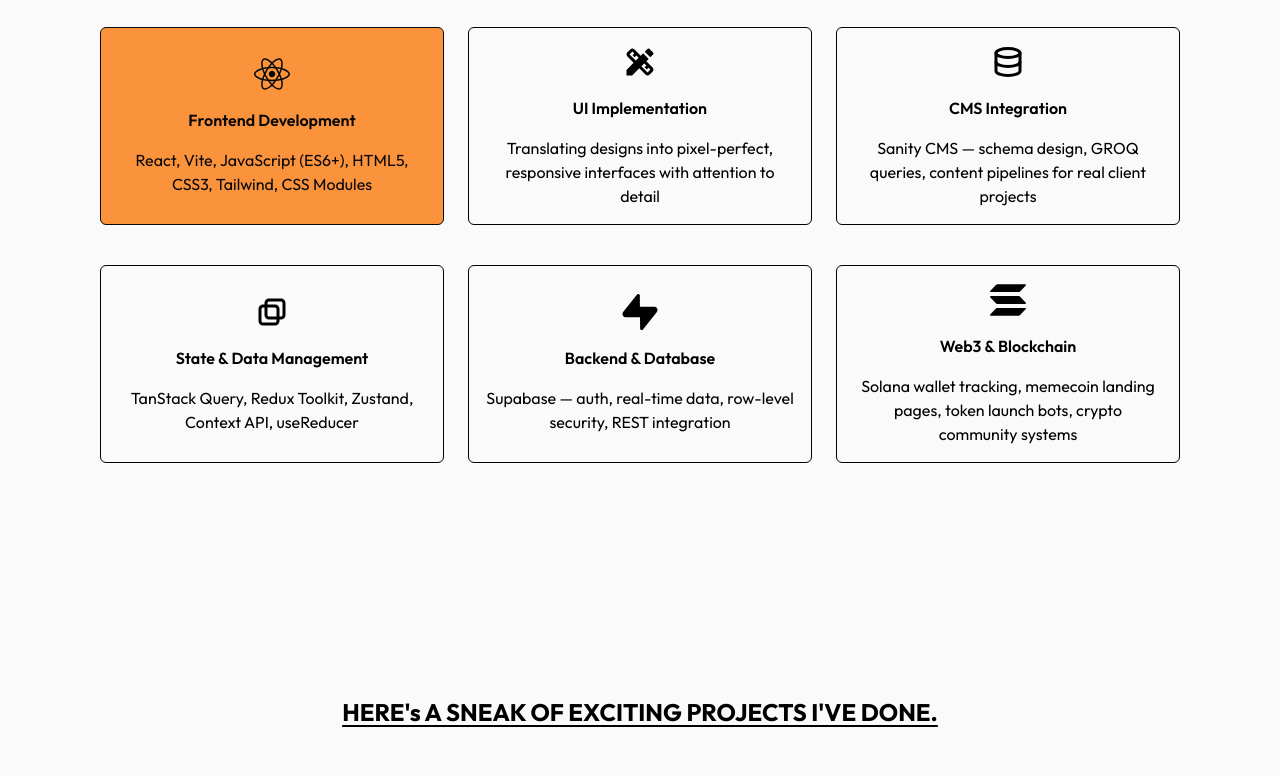
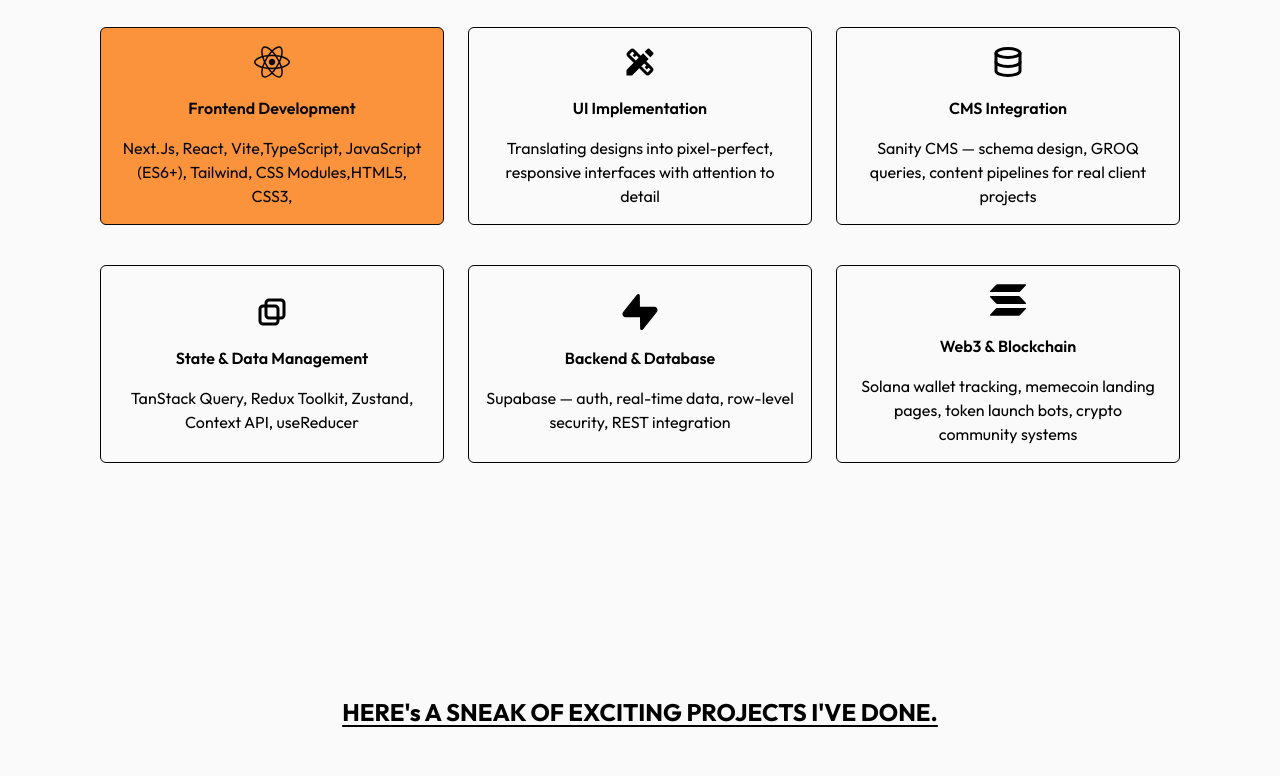
Before and after one commit to judexify/Judexify-Portfolio, a React (Vite) app: page / in a window 1280 px wide. Shown: the part 2320-3096 px from the top of the page. Built offline with nearby package versions, Linux system fonts and the light colour scheme.

Commit message:
updated my skills

```diff
--- a/src/Sections/Skills.jsx
+++ b/src/Sections/Skills.jsx
@@ -9,7 +9,7 @@ const skills = [
     id: 1,
     title: "Frontend Development",
     description:
-      "React, Vite, JavaScript (ES6+), HTML5, CSS3, Tailwind, CSS Modules",
+      "Next.Js, React, Vite,TypeScript, JavaScript (ES6+), Tailwind, CSS Modules,HTML5, CSS3,",
     featured: true,
     icon: <FaReact />,
   },
@@ -66,11 +66,11 @@ function Skills() {
     "hover:text-bg hover:bg-primary-light active:text-bg active:bg-primary-light before:bg-textColor";
 
   return (
-    <section className='pt-5 md:pt-32 px-5 md:px-25 bg-textColor pb-20'>
-      <h2 className='font-semibold text-2xl text-center leading-12.5 underline underline-offset-4 mb-10'>
+    <section className="pt-5 md:pt-32 px-5 md:px-25 bg-textColor pb-20">
+      <h2 className="font-semibold text-2xl text-center leading-12.5 underline underline-offset-4 mb-10">
         I SPECIALIZE IN A RANGE OF SKILLS, THAT YOU NEED FOR YOUR SERVICES.
       </h2>
-      <div className='grid grid-cols-1 md:grid-cols-2 lg:grid-cols-3 md:gap-6 '>
+      <div className="grid grid-cols-1 md:grid-cols-2 lg:grid-cols-3 md:gap-6 ">
         {skills.map((skill, index) => (
           <Motion.div
             key={skill.id}
@@ -80,9 +80,9 @@ function Skills() {
             transition={{ duration: 0.8, delay: index * 0.15 }}
             viewport={{ once: false, amount: 0.3 }}
           >
-            <span className='text-4xl'>{skill.icon}</span>
-            <span className='font-semibold'>{skill.title}</span>
-            <p className='text-center'>{skill.description}</p>
+            <span className="text-4xl">{skill.icon}</span>
+            <span className="font-semibold">{skill.title}</span>
+            <p className="text-center">{skill.description}</p>
           </Motion.div>
         ))}
       </div>
--- a/src/data.js
+++ b/src/data.js
@@ -19,7 +19,7 @@ export const projects = [
     description:
       "Developed a responsive website for a history-focused NGO, showcasing its mission, programs, competitions, publications, and partnerships. Built with a modern CMS-driven architecture to enable easy content management and updates.",
     tag: ["React", "Sanity CMS", "Tanstack Query"],
-    latest: true,
+    latest: false,
     link: "https://younghistorian.org",
   },
   {
```
